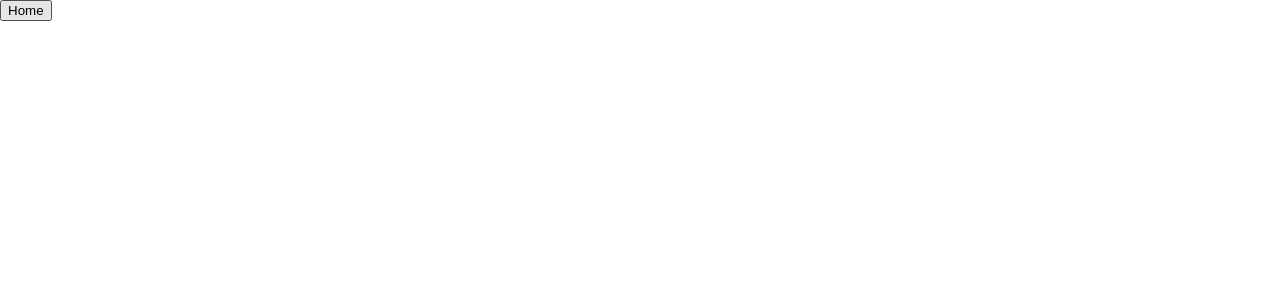
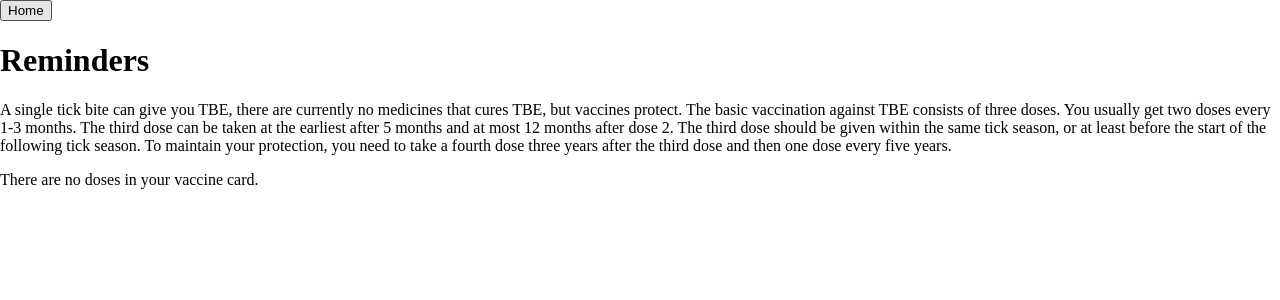
Before and after one commit to sofiaringstedt/final-project, a React (Create React App) app in the folder client/: page /reminder in a window 1280 px wide. Shown: the top 300 px of the page. Built offline with nearby package versions, Linux system fonts and the light colour scheme; a web font is replaced by a local one.

Commit message:
Add email validation to user route

```diff
--- a/client/src/actions/cardActions.js
+++ b/client/src/actions/cardActions.js
@@ -36,8 +36,8 @@ export const addDose = (
   };
 
   const nextDoseDate = new Date(addDaysToNextDose);
-  const formattedNextDoseDate = nextDoseDate
-    .toLocaleString("sv", { year: "numeric", month: "2-digit", day: "2-digit" });
+  const dateOptions = { year: "numeric", month: "2-digit", day: "2-digit" };
+  const formattedNextDoseDate = nextDoseDate.toLocaleString("sv", dateOptions);
 
   const options = {
     method: "POST",
@@ -165,11 +165,4 @@ export const startCounter = (
   setCountDownHour(Math.floor((nextDoseTime % day) / hour));
   setCountDownMinute(Math.floor((nextDoseTime % hour) / minute));
   setCountDownSecond(Math.floor((nextDoseTime % minute) / second));
-
-
-
-  // if (currentDose.includes("Dose 1")) setCountDownDay(Math.floor(nextDoseTime / day) + 30);
-  // if (currentDose.includes("Dose 2")) setCountDownDay(Math.floor(nextDoseTime / day) + 30);
-  // if (currentDose.includes("Dose 3")) setCountDownDay(Math.floor(nextDoseTime / day) + 152);
-  // if (currentDose.includes("Dose 4")) setCountDownDay(Math.floor(nextDoseTime / day) + 1095);
 };
--- a/client/src/components/Home.js
+++ b/client/src/components/Home.js
@@ -32,18 +32,6 @@ const Home = () => {
               The virus can cause inflammation in the brain or meninges. You should be
               vaccinated against TBE if you are staying in areas where the TBE virus is
               present.
-            </p>
-            <p>
-              A single tick bite can give you TBE, there are currently no medicines that
-              cures TBE, but vaccines protect.
-              {" "}
-              The basic vaccination against TBE consists of three doses. You usually get
-              two doses every 1-3 months. The third dose can be taken at the earliest after
-              5 months and at most 12 months after dose 2. The third dose should be given
-              within the same tick season, or at least before the start of the following tick season.
-              {" "}
-              To maintain your protection, you need to take a fourth dose three years after the third
-              dose and then one dose every five years.
             </p>
           </HeroTextBox>
         </Hero>
--- a/client/src/components/Reminder.js
+++ b/client/src/components/Reminder.js
@@ -1,12 +1,28 @@
-import React from "react";
+import React, { useState } from "react";
 import HomeButton from "../reusables/HomeButton";
 
 const Reminder = () => {
+  const nextDoseFromLocalStorage = JSON.parse(localStorage.getItem("dose"))?.nextDose;
+  const dateOptions = { month: "long", day: "numeric", year: "numeric" };
+  const formattedDate = new Date(nextDoseFromLocalStorage).toLocaleDateString("en-US", dateOptions);
 
   return (
     <>
       <HomeButton />
-      <div>{}</div>
+      <h1>Reminders</h1>
+      <p>
+        A single tick bite can give you TBE, there are currently no medicines that
+        cures TBE, but vaccines protect.
+        {" "}
+        The basic vaccination against TBE consists of three doses. You usually get
+        two doses every 1-3 months. The third dose can be taken at the earliest after
+        5 months and at most 12 months after dose 2. The third dose should be given
+        within the same tick season, or at least before the start of the following tick season.
+        {" "}
+        To maintain your protection, you need to take a fourth dose three years after the third
+        dose and then one dose every five years.
+      </p>
+      <p>{nextDoseFromLocalStorage ? `Next dose on ${formattedDate}` : "There are no doses in your vaccine card."}</p>
     </>
   );
 };
--- a/client/src/components/VaccineCard.js
+++ b/client/src/components/VaccineCard.js
@@ -23,7 +23,6 @@ const VaccineCard = () => {
   const [dose, setDose] = useState("");
   const [date, setDate] = useState("");
   const [batchNumber, setBatchNumber] = useState("");
-  const [nextDose, setNextDose] = useState("");
   const [errorMessage, setErrorMessage] = useState("");
   const [dosesArray, setDosesArray] = useState([]);
   const [trackNewDose, setTrackNewDose] = useState(false);
```
Also changed, not shown: 1 other file (tests, documents, lock files or other folders).
